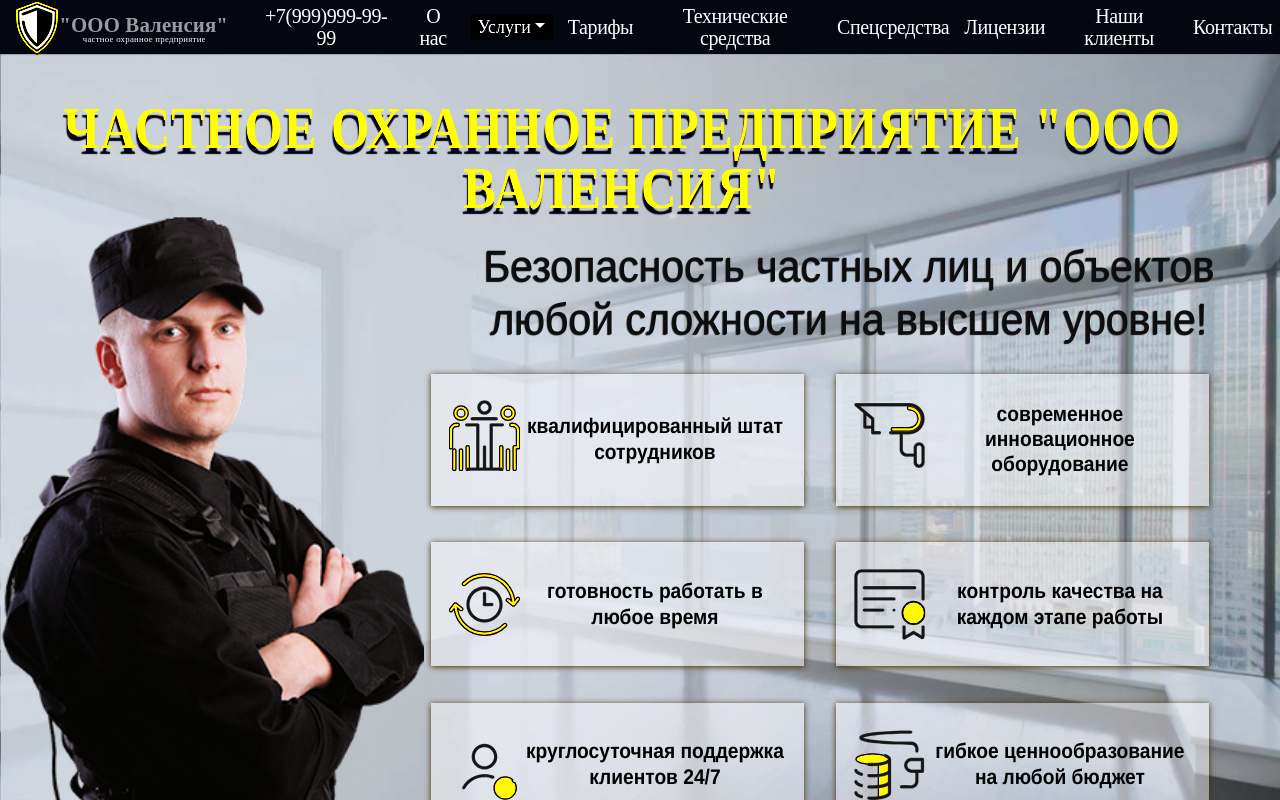
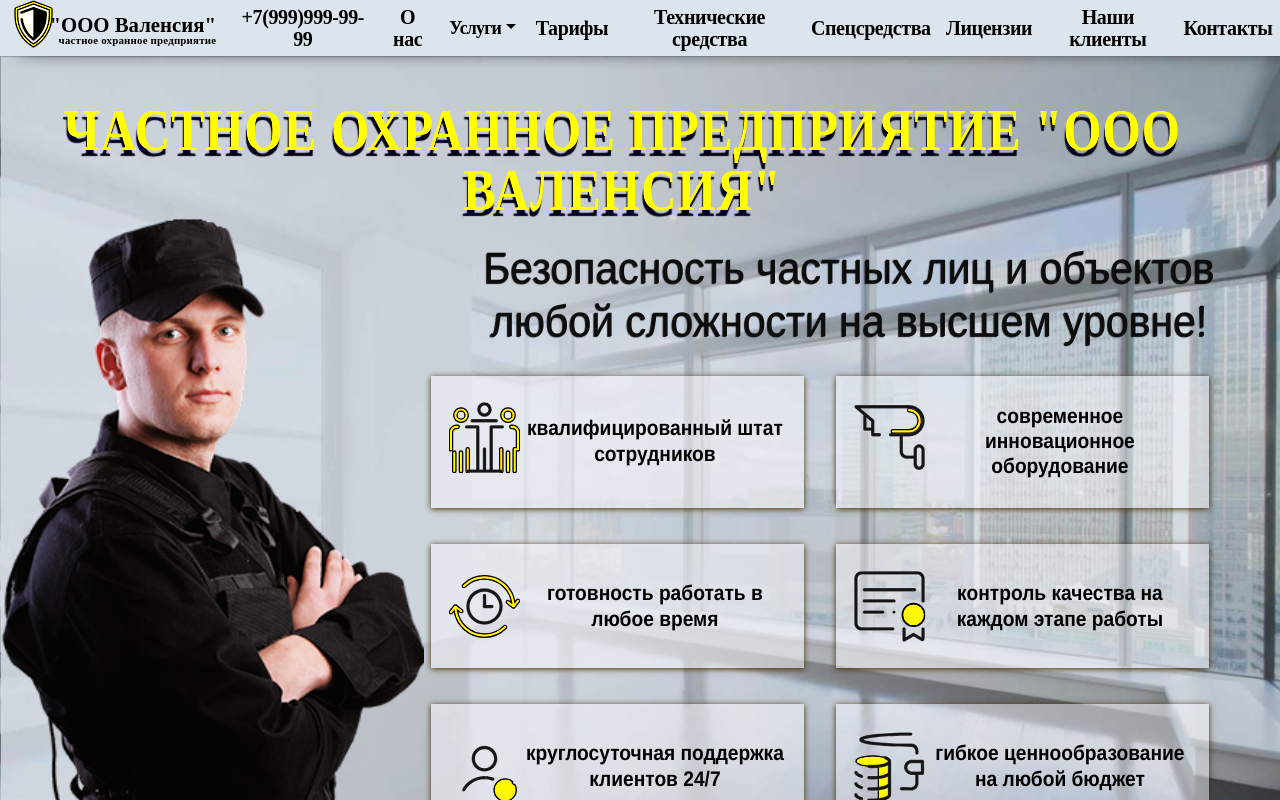
Before and after one commit to AnigalHub/Valencia, a Nuxt app: page / in a window 1280 px wide. Shown: the top 800 px of the page. Built offline with nearby package versions, Linux system fonts and the light colour scheme; a web font is replaced by a local one.

Commit message:
изменены цвета и шрифт, добавлены тени

```diff
--- a/components/navbar.vue
+++ b/components/navbar.vue
@@ -77,12 +77,18 @@
 
 </script>
 <style lang="scss">
+  /*все кнопки (кроме кнопки "Услуги" и кнопок в dropdown), номер телефона*/
   .nav-link,.telephone{
-    color: white !important;
-    font-weight: 400 !important;
+    color: black !important;
+    font-weight: 800 !important;
   }
   .nav-link-active{
-    color: tomato !important;
+   text-shadow: 0 1px 2px black !important;
+    color: #e6e686 !important;
+  }
+  .show > .btn-secondary.dropdown-toggle {
+    color: #007bff !important;
+    text-shadow: none !important;
   }
   .navbar-dark .navbar-nav .active > .nav-link,
   .navbar-dark .navbar-nav .active > .dropdown-item{
@@ -92,11 +98,10 @@
   .navbar-dark .navbar-nav .active > .navbar-brand{
     color: white !important;
   }
-
   /*стили которые переписаны с бутстрапа (переносить отсюда нельзя!!!!!)*/
   /*название компании "Валенсия" в логотипе, надпись "частное охранное предприятие" в логотипе*/
   .name_brand,.chop{
-    filter: contrast(120%) brightness(170%);
+    filter: contrast(120%) brightness(120%);
   }
   /*кнопка "Услуги" (эта в меню единственная кнопка, а не ссылка т к она с dropdown (выпадающим списком) - отключаем дефолтные стили у этой кнопки*/
   .btn{
@@ -107,27 +112,34 @@
   }
   /*кнопка "Услуги" (пишем свои стили - переписываем btn)*/
   .dropdown-toggle{
-    font-size: 1.35rem !important;
-    color: #ffffff;
-    background-color: #040610 !important;
+    font-size: 1.2rem !important;
+    color: black;
+    font-weight: 800 !important;letter-spacing: -.8px;
+    //background-color: #040610 !important;
     /*при наведении*/
     &:hover{
       color: #007bff !important;
+      text-shadow: none !important;
     }
   }
   /*кнопки, которые находятся в drowdown (виды и подвиды охран) - переписываем дефолтный dropdown-item для них (в данном случае - цвета)*/
   .dropdown-item{
-    border: 0.05px solid #454444;
-    filter: none !important;
-    font-size: 1.3rem;
-    color: #ffffff ;
-    background-color: #040610 !important;
+    box-shadow: 2px 0 9px -6px #000000;
+    text-shadow: none ;
+    font-size: 1.15rem;
+    color: black ;
+    background: #acb0b6 !important;
     /*при наведении*/
     &:hover{
       color: #007bff !important;
-      background: #040610;
+      background: #dce4ee;
     }
   }
+  .menu_org,.menu_obj,.menu_state{
+    background: #acb0b6 !important;
+    filter: contrast(76%) !important;
+  }
+
   /*выпадающий блок при нажатии на "Услуги" (dropdown)*/
   .dropdown-menu {
     padding: 0 !important;
@@ -139,11 +151,11 @@
     /*когда меню становится мобильным (при нажатии на кнопку), то меняются стили для подпунктов охраны ( - ставим треугольник, меняем отступы)*/
     .menu_org,.menu_obj,.menu_state{
       .dropdown-item::before {
-          content: "\25B8";
-          font-weight: bold;
-          display: inline-block;
-          width: 1em;
-          margin-left: .5em;
+        content: "\25B8";
+        font-weight: bold;
+        display: inline-block;
+        width: 1em;
+        margin-left: .5em;
       }
     }
     /*кнопки, которые находятся в drowdown (виды и подвиды охран) - переписываем дефолтный dropdown-item для них (в данном случае - цвета)*/
@@ -194,37 +206,57 @@
       display:block ;
     }
   }
+  /*кнопки, которые находятся в dropdown (виды и подвиды охран) - добавляем в дефолтный dropdown-item для них (в данном случае - отступы, шрифт)*/
+  .dropdown-item{
+    font-weight: 600 !important;
+    font-family: 'Lora', serif;
+    padding-right: 0.3rem !important;
+    padding-left: 0.3rem !important;
+  }
+  /*кнопка "Услуги" (пишем свои стили -добавляем в btn)*/
+  .dropdown-toggle{
+    font-weight: 600 !important;
+    font-family: 'Lora', serif;
+    padding-right: 0.3rem !important;
+    padding-left: 0.3rem !important;
+  }
 </style>
 <style scoped lang="scss">
   /*svg-щит*/
-  #shield{filter: contrast(120%) brightness(130%);}
+  #shield{filter: contrast(105%) brightness(120%);}
   /*вид меню на большом экране (отступы)*/
   .navbar-expand-xl .navbar-collapse {margin-left: 0;}
   /*меню на всех экранах (которое будет и складываться на маленьких экранах и раскрываться на больших)*/
   .navbar{
     padding: 0 !important;
-    background: #040610;
+    background: #dce4ee;
+   // border-bottom: 2px solid #3d3636;
+    box-shadow: 13px 0px 18px -6px #000000;
   }
   /*контейнер, в котором находится весь контент меню*/
   .container {padding: 0 !important;}
   /*блок под логотип(svg, название компании, что за компания(чоп))*/
   .navbar-brand{
-    padding-bottom: 0 !important;
+    //padding-bottom: 0 !important;
     text-align: center;
+    padding-top: 0.2rem !important;
+    margin-right: .35rem !important;
     font-family: 'Playfair Display', serif;
-    letter-spacing: 0.25px;
+    //letter-spacing: 0.25px;
     font-weight: 600;
-    color: #ffffff !important;
-    margin-top: -1%;
+    color: black !important;
+    margin-top: -.8%;
   }
   /*название компании "Валенсия" в логотипе*/
   .name_brand{
-    font-family: 'Lobster', cursive;
-    letter-spacing: 0.15px;
-    margin-left: -4%;
+    vertical-align: middle;
+    margin-top: 200% !important;
+    //font-family: 'Lobster', cursive;
+    margin-left: -5%;
     font-weight: 600 !important;
-    color: rgba(255, 255, 255, 0.6);
+    color: black;
     font-size: 1.3rem;
+    text-decoration: none !important;
   }
   /*svg (щит и кнопка collapse - на которую на маленьких экранах нажимаем, чтобы увидеть меню)*/
   svg{
@@ -233,52 +265,42 @@
   }
   /*svg-щит*/
   #shield{
-    width:64px;
-    height: 64px;
+    width:55px;
+    height: 57px;
     margin: 1.5% 0;
   }
   /*надпись "частное охранное предприятие" в логотипе*/
   .chop{
-    font-size: 0.55rem !important;
-    margin-top: -13%;
+    letter-spacing: .2px;
+    color: black !important;
+    font-size: 0.68rem !important;
+    margin-top: -11%;
+    font-weight: 600;
     margin-left: 24%;
     text-align: center;
-    margin-bottom: 0.5rem !important;
-  }
-  /*кнопки, которые находятся в dropdown (виды и подвиды охран) - добавляем в дефолтный dropdown-item для них (в данном случае - отступы, шрифт)*/
-  .dropdown-item{
-    letter-spacing: -.45px;
-    font-weight: 400 !important;
-    font-family: "EB Garamond", serif;
-    padding-right: 0.7rem !important;
-    padding-left: 0.7rem !important;
-  }
-  /*кнопка "Услуги" (пишем свои стили -добавляем в btn)*/
-  .dropdown-toggle{
-    letter-spacing: -0.45px;
-    font-weight: 400 !important;
-    font-family: "EB Garamond", serif;
-    padding-right: 0.7rem !important;
-    padding-left: 0.7rem !important;
+    margin-bottom: 0.15rem !important;
   }
   /*все кнопки (кроме кнопки "Услуги" и кнопок в dropdown)*/
   .nav-link{
-    font-size: 1.4rem;
-    font-family: "EB Garamond", serif;
-    &:hover{color: #007bff !important;}
+    font-size: 1.2rem;
+    font-family: 'Lora', serif;
+    font-weight: 600 !important;
+    &:hover{color: #007bff !important; text-shadow: none !important;}
   }
   /*номер телефона*/
   .telephone{
+    font-weight: 900 !important;
     font-family: 'Vollkorn', serif;
-    font-size: 1.35rem;
+    font-size: 1.3rem;
     &:hover{text-shadow: -.15px 1px .15px #97c7e7; text-decoration: underline !important;}
   }
   /*блок с подвидами охраны организаций (образовательные учреждения, медучреждения, госучреждения)*/
   .menu_org{top: -.35% !important;}
   /*блок с подвидами охраны объектов (промышленные объекты, объекты транспорта)*/
-  .menu_obj{top:17% !important;}
+  .menu_obj{top:4% !important;}
   /*блок с подвидами охраны недвижимости (коммерческие объекты, частные объекты)*/
-  .menu_state{top:33% !important;}
+  .menu_state{top:4% !important;}
+
   /*******************АДАПТИВНОСТЬ***********************/
   @media screen and (max-width: 1200px) {
     /*вид меню на экране когда меню через кнопку видно (отступы)*/
@@ -291,18 +313,12 @@
       height:52px;
       filter: contrast(120%) brightness(170%);
     }
-    /*название компании "Валенсия" в логотипе*/
-    .name_brand{
-      font-size: 1.3rem;
-      letter-spacing: -0.2px;
-      filter: contrast(120%) brightness(170%) !important;
-    }
+
     /*надпись "частное охранное предприятие" в логотипе*/
     .chop{
       font-size: 0.6rem !important;
       margin-top: -10.2%;
       margin-left: 24%;
-      letter-spacing: -.25px !important;
       margin-bottom: 0.5rem !important;
     }
     /*номер телефона*/
@@ -315,8 +331,8 @@
       text-align: center;
       display: flex;
       align-items: center;
-      padding-right: 0.68rem !important;
-      padding-left: 0.68rem !important;
+      padding-right: 0.5rem !important;
+      padding-left: 0.5rem !important;
       letter-spacing: -.4px;
     }
   }
```
